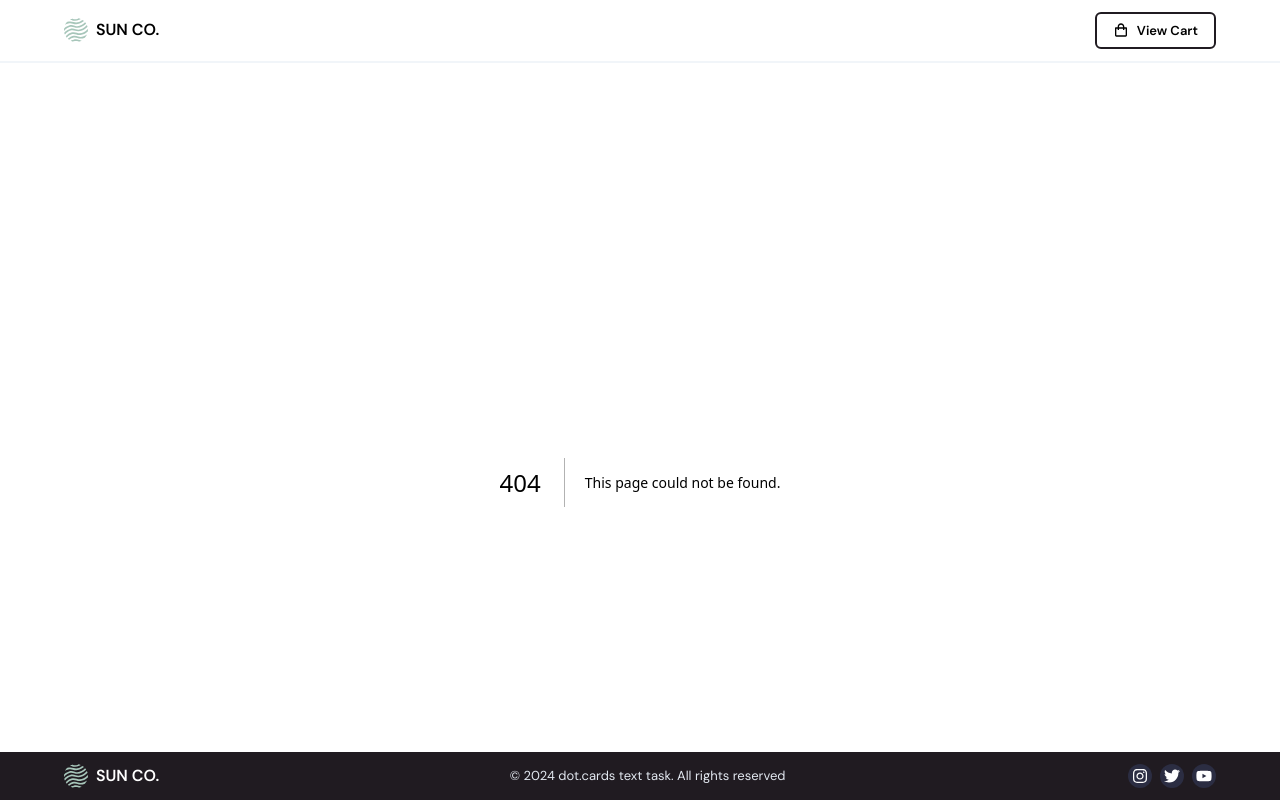
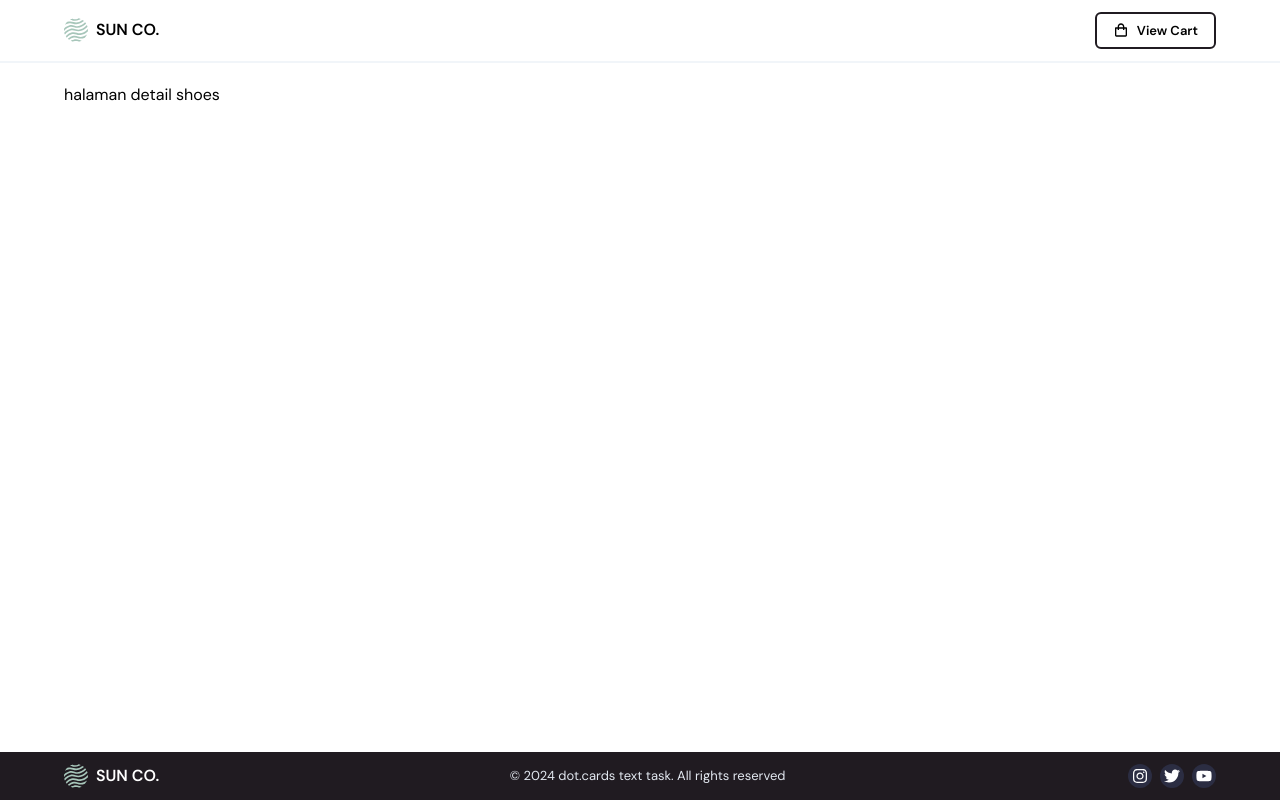
Before and after one commit to elangyudha280/frontenChallenge_simple_web_shoe, a Next.js app: page /detail/1 in a window 1280 px wide. Before the commit this address had no page. Built offline with nearby package versions, Linux system fonts and the light colour scheme.

Commit message:
mulai desain halaman detail shoes

```diff
--- /dev/null
+++ b/app/detail/[idShoes]/page.jsx
@@ -0,0 +1,9 @@
+import React from 'react'
+
+export default function PageDetailShoes({params,searchParams}) {
+
+
+  return (
+    <h2 className="halaman">halaman detail shoes</h2>
+  )
+}
--- a/app/page.jsx
+++ b/app/page.jsx
@@ -17,7 +17,6 @@ export default function Home() {
       {/*//! jumbotron  */}
       <section className="relative w-full flex flex-col gap-y-8 gap-x-3 rounded-[2em] p-8 bg-custom-slate-300 md:flex-row md:py-10 md:px-14">
           {/*//! left content */}
-          {/* border-2 border-red-500 */}
           <section className="flex-1 w-full flex flex-col gap-2 ">
             {/* title */}
             <div className="">
--- a/components/section/section.jsx
+++ b/components/section/section.jsx
@@ -3,7 +3,7 @@ import React,{useState,useEffect,useRef} from 'react'
 
 // import component
 import Image from 'next/image'
-
+import Link from 'next/link'
 // imoprt pkg
 import Slider from 'react-slick'
 import { FaArrowRight,FaArrowLeft } from "react-icons/fa6";
@@ -91,7 +91,7 @@ export function SectionCardListHome() {
             daftarSepatu?.map((el,i)=>{
               return (
                 <React.Fragment key={el.id}>
-                    <div className="relative w-[98%] min-[665px]:w-[95%] min-[1151px]:w-[270px] ">
+                    <Link href={`/detail/${el.id}`} className="relative inline-block w-[98%] min-[665px]:w-[95%] min-[1151px]:w-[270px] ">
                       {/* card header list shoes */}
                       <div className="card_header_list_shoes relative w-full h-auto min-[665px]:h-[300px] overflow-hidden rounded-2xl">
                           <Image alt='' src={el.poster} className='w-full h-full object-cover object-center' />
@@ -109,7 +109,7 @@ export function SectionCardListHome() {
                               ${el.price}
                           </p>
                       </div>
-                  </div>
+                  </Link>
                 </React.Fragment>
                 )
             })
```
